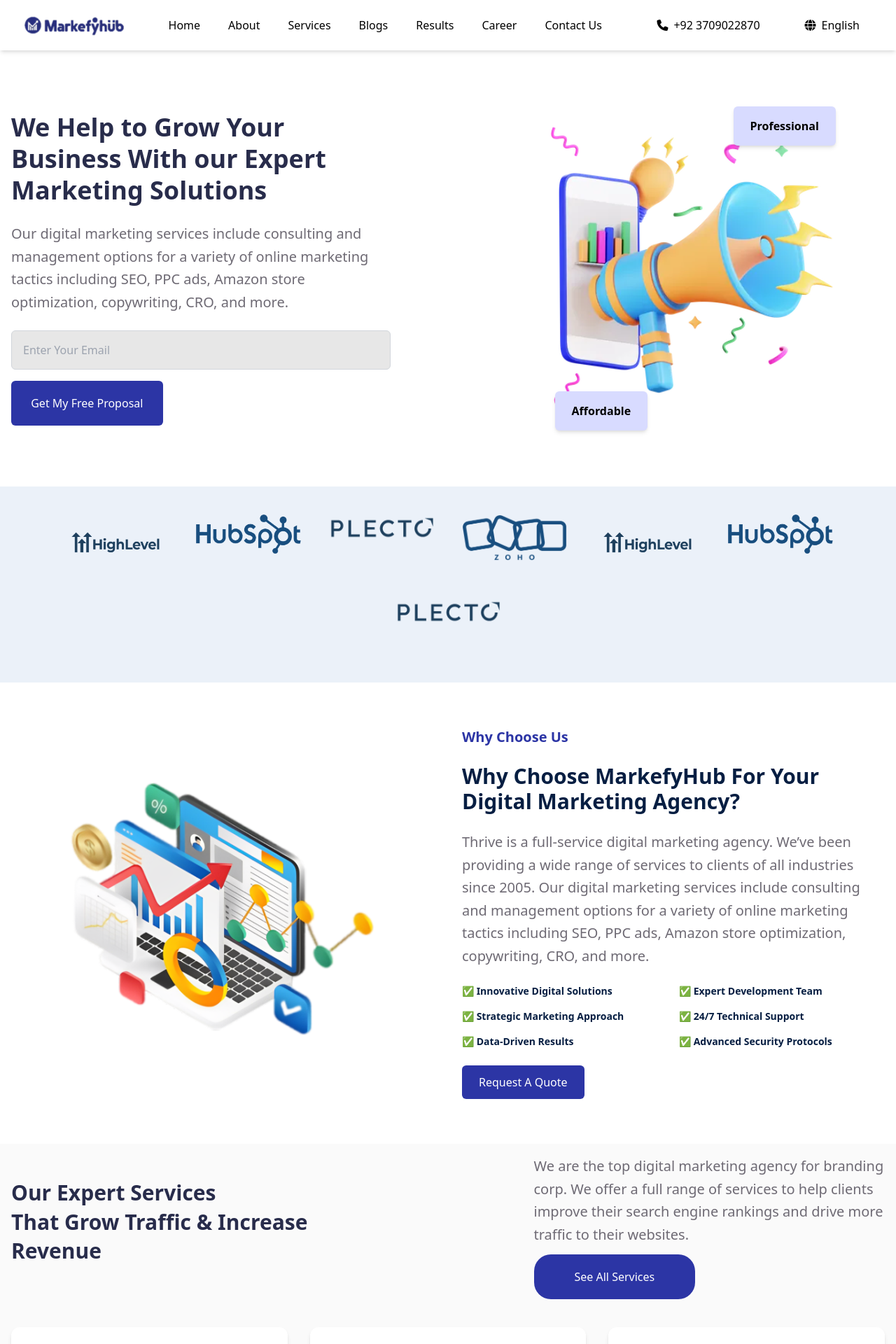
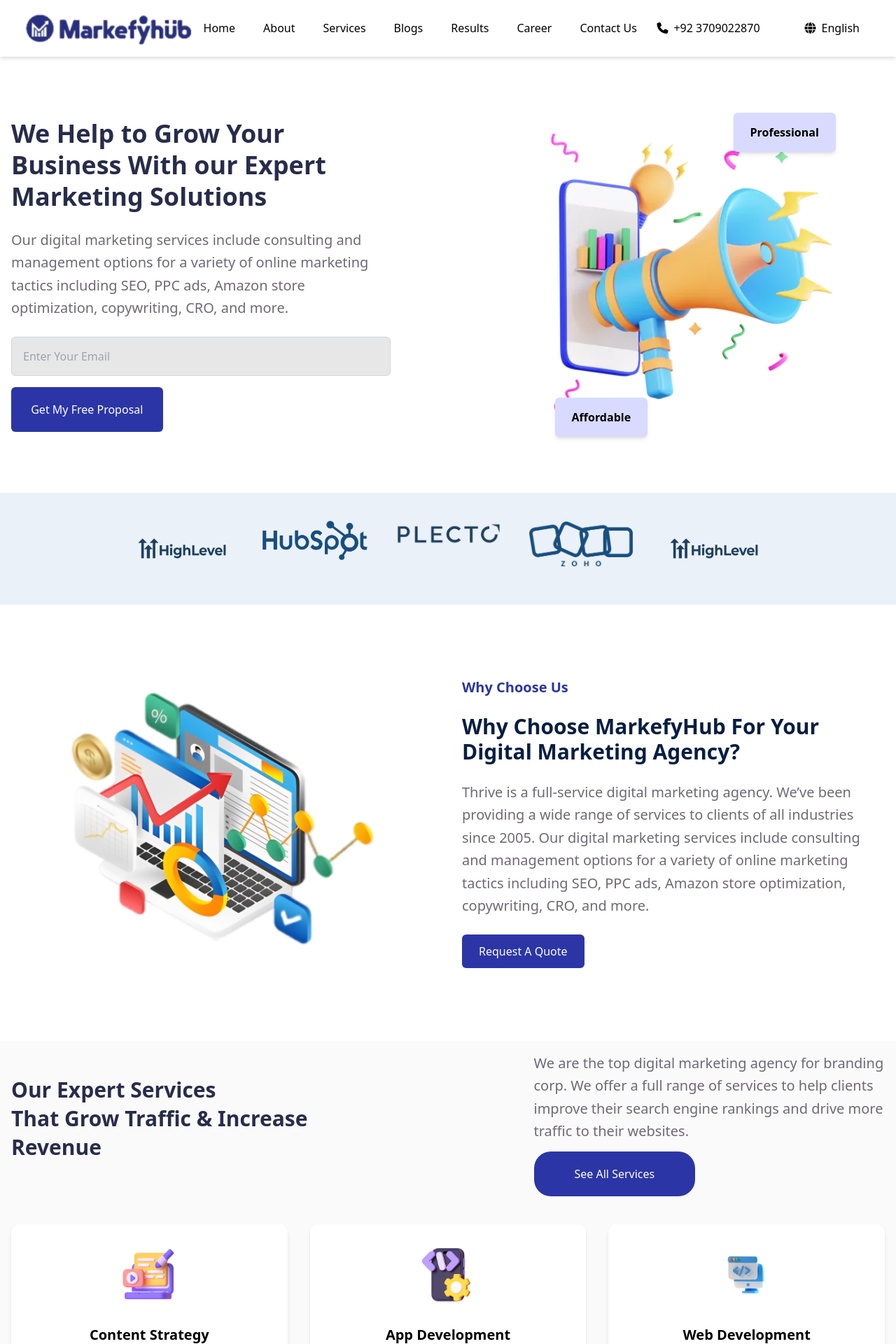
Before and after one commit to KhizarArif/Markefyhub_static, a Next.js app: page / in a window 1280 px wide. Shown: the top 1920 px of the page at 70% size. Built offline with nearby package versions, Linux system fonts and the light colour scheme.

Commit message:
Working on Small bugs

```diff
--- a/app/portfolio/page.js
+++ b/app/portfolio/page.js
@@ -4,29 +4,10 @@ import React from "react";
 import Image from "next/image";
 import "@fortawesome/fontawesome-free/css/all.min.css";
 import Feedback from "@/components/Feedback";
-import { Swiper, SwiperSlide } from "swiper/react";
 import "swiper/css";
-import { Autoplay, Pagination } from "swiper/modules";
-import MultiRowCarousel from "@/components/MultiRowCarousel";
+import MainPortfolio from "./../../components/MainPortfolio";
 
 const about = () => {
-  const images = [
-    "/portfolio/1.jpg",
-    "/portfolio/2.jpg",
-    "/portfolio/3.jpg",
-    "/portfolio/design1.jpg",
-    "/portfolio/design2.jpg",
-    "/portfolio/design3.jpg",
-    "/portfolio/design4.jpg",
-    "/portfolio/design5.jpeg",
-    "/portfolio/design6.jpg",
-    "/portfolio/design7.jpeg",
-    "/portfolio/design8.jpg",
-    "/portfolio/design9.jpg",
-    "/portfolio/design10.jpg",
-    "/portfolio/design11.jpg",
-  ];
-
   return (
     <main className="flex flex-col items-center w-full">
       <section className="flex flex-col md:flex-row items-center max-w-7xl w-full px-4 py-16 mx-auto gap-10">
@@ -64,7 +45,7 @@ const about = () => {
           "/main4.png",
           "/main1.png",
           "/main2.png",
-          "/main3.png",
+          "/main3.png"
         ].map((logo, index) => (
           <div key={index} className="w-30 h-20 relative">
             <Image
@@ -89,17 +70,8 @@ const about = () => {
           Online Presence And Achieve Growth.
         </p>
 
-        {/* Category Tabs */}
-        {/* <div className="flex flex-wrap justify-center gap-6 mt-8 font-medium text-sm md:text-base">
-          <span className="hover:text-[#5751E1] cursor-pointer">All</span>
-          <span className="hover:text-[#5751E1] cursor-pointer">Website</span>
-          <span className="hover:text-[#5751E1] cursor-pointer">
-            Social Media
-          </span>
-        </div> */}
-
         {/* Grid of Work Samples */}
-        <MultiRowCarousel images={images} rows={3} />
+        <MainPortfolio />
       </section>
       <Feedback />
     </main>
--- a/components/Feedback.js
+++ b/components/Feedback.js
@@ -1,25 +1,38 @@
-import React from 'react'
+import Link from "next/link";
+import React from "react";
 
 const Feedback = () => {
   return (
     <section className="w-full py-20 bg-[#F5F5F5] text-black">
       <div className="max-w-7xl mx-auto px-6 md:flex md:justify-between md:items-start gap-10">
-
         <div className="md:w-1/2 mb-10 md:mb-0">
           <p className="text-[#2C35A5] font-semibold mb-2">Contact Us</p>
-                    <h2 className="text-4xl font-bold mb-4">Have Questions? <br /><span className="text-[#2C35A5]">Get in touch!</span></h2>
+          <h2 className="text-4xl font-bold mb-4">
+            Have Questions? <br />
+            <span className="text-[#2C35A5]">Get in touch!</span>
+          </h2>
           <p className="text-gray-700 mb-6">
-                        We are a dynamic team of creative minds and strategic thinkers, dedicated to helping businesses thrive in the digital landscape.
+            We are a dynamic team of creative minds and strategic thinkers,
+            dedicated to helping businesses thrive in the digital landscape.
           </p>
 
           <div className="flex gap-4">
-                        <a href="#" className="w-10 h-10 border border-black rounded-full flex items-center justify-center hover:bg-[#2C35A5] hover:text-white transition">
+            <a
+              href="#"
+              className="w-10 h-10 border border-black rounded-full flex items-center justify-center hover:bg-[#2C35A5] hover:text-white transition"
+            >
               <i className="fab fa-facebook-f"></i>
             </a>
-                        <a href="#" className="w-10 h-10 border border-black rounded-full flex items-center justify-center hover:bg-[#2C35A5] hover:text-white transition">
+            <a
+              href="#"
+              className="w-10 h-10 border border-black rounded-full flex items-center justify-center hover:bg-[#2C35A5] hover:text-white transition"
+            >
               <i className="fab fa-instagram"></i>
             </a>
-                        <a href="#" className="w-10 h-10 border border-black rounded-full flex items-center justify-center hover:bg-[#2C35A5] hover:text-white transition">
+            <a
+              href="#"
+              className="w-10 h-10 border border-black rounded-full flex items-center justify-center hover:bg-[#2C35A5] hover:text-white transition"
+            >
               <i className="fab fa-linkedin-in"></i>
             </a>
           </div>
@@ -28,10 +41,18 @@ const Feedback = () => {
         <form className="md:w-1/2 space-y-4">
           <div className="flex flex-col md:flex-row gap-4">
             <div className="relative w-full">
-                            <input type="email" placeholder="Email Address" className="w-full px-4 py-3 border border-black rounded-full focus:outline-none" />
+              <input
+                type="email"
+                placeholder="Email Address"
+                className="w-full px-4 py-3 border border-black rounded-full focus:outline-none"
+              />
             </div>
             <div className="relative w-full">
-                            <input type="text" placeholder="Name" className="w-full px-4 py-3 border border-black rounded-full focus:outline-none" />
+              <input
+                type="text"
+                placeholder="Name"
+                className="w-full px-4 py-3 border border-black rounded-full focus:outline-none"
+              />
             </div>
           </div>
 
@@ -43,17 +64,18 @@ const Feedback = () => {
             ></textarea>
           </div>
 
+          <Link href="contact">
             <button
               type="submit"
               className="mt-2 px-6 py-3 rounded-full bg-[#2C35A5] text-white font-light flex items-center gap-2 hover:bg-[#1f2885] transition"
             >
               <i className="fas fa-paper-plane"></i> Get In Touch
             </button>
+          </Link>
         </form>
-
       </div>
     </section>
-    )
-}
+  );
+};
 
-export default Feedback
+export default Feedback;
--- a/components/HeroSection.js
+++ b/components/HeroSection.js
@@ -4,6 +4,8 @@ import Image from "next/image";
 import React, { useState } from "react";
 import Feedback from "./Feedback";
 import "@fortawesome/fontawesome-free/css/all.min.css";
+import Link from "next/link";
+import MainPortfolio from "./MainPortfolio";
 
 const testimonials = [
   {
@@ -132,9 +134,11 @@ export default function HeroSection() {
               className="flex-1 p-4 rounded-md border border-gray-300 outline-none bg-[#E7E7E7] h-[4rem] text-[#282c4b]"
             />
 
+            <Link href="portfolio">
               <button className="bg-[#2C35A5] w-[40%] text-white px-6 py-3 rounded-md h-[4rem]">
                 Get My Free Proposal
               </button>
+            </Link>
           </div>
         </div>
 
@@ -157,8 +161,6 @@ export default function HeroSection() {
           "/main3.png",
           "/main4.png",
           "/main1.png",
-          "/main2.png",
-          "/main3.png"
         ].map((logo, index) => (
           <div key={index} className="w-30 h-20 relative">
             <Image
@@ -196,24 +198,6 @@ export default function HeroSection() {
             including SEO, PPC ads, Amazon store optimization, copywriting, CRO,
             and more.
           </p>
-
-          <div className="grid grid-cols-2 gap-4 text-sm">
-            {[
-              "Innovative Digital Solutions",
-              "Expert Development Team",
-              "Strategic Marketing Approach",
-              "24/7 Technical Support",
-              "Data-Driven Results",
-              "Advanced Security Protocols"
-            ].map((item, idx) => (
-              <div
-                key={idx}
-                className="flex items-center gap-2 text-[#061E42] font-bold"
-              >
-                ✅ {item}
-              </div>
-            ))}
-          </div>
           <button className="mt-6 bg-[#2C35A5] text-white py-3 px-6 rounded-md">
             Request A Quote
           </button>
@@ -241,9 +225,11 @@ export default function HeroSection() {
                 </p>
               </div>
 
+              <Link href="/services">
                 <button className="bg-[#2C35A5] text-white w-[46%] px-6 py-3 rounded-3xl h-[4rem]">
                   See All Services
                 </button>
+              </Link>
             </div>
           </div>
 
@@ -327,7 +313,7 @@ export default function HeroSection() {
             </button>
           </div>
 
-          <div className="relative">
+          {/* <div className="relative">
             <div className="grid grid-cols-1 sm:grid-cols-2 gap-6">
               {items
                 .slice(currentIndex, currentIndex + visibleCards)
@@ -362,9 +348,9 @@ export default function HeroSection() {
             >
               <i className="fas fa-chevron-right text-[#2C35A5]"></i>
             </button>
-          </div>
+          </div> */}
 
-          <div className="flex justify-center space-x-2 mt-4">
+          {/* <div className="flex justify-center space-x-2 mt-4">
             {Array(Math.ceil(items.length / visibleCards))
               .fill(0)
               .map((_, i) => (
@@ -377,7 +363,9 @@ export default function HeroSection() {
                   }`}
                 ></div>
               ))}
-          </div>
+          </div> */}
+
+          <MainPortfolio />
         </div>
       </section>
 
@@ -508,9 +496,11 @@ export default function HeroSection() {
       <section className="w-[100%] py-20 bg-cover px-3 bg-center text-white relative mt-3">
         <div className="flex items-center justify-between mb-10">
           <h2 className="text-3xl font-bold text-black">Our Features Jobs</h2>
-          <button className="bg-[#2C35A5] text-black text-sm font-medium px-6 py-2 rounded-full hover:bg-blue-700 transition">
+          <Link href="career">
+            <button className="bg-[#2C35A5] text-white text-sm font-medium px-6 py-2 rounded-full hover:bg-blue-700 transition">
               View All →
             </button>
+          </Link>
         </div>
 
         <div className="grid grid-cols-1 md:grid-cols-3 gap-6">
@@ -536,6 +526,7 @@ export default function HeroSection() {
                 {job.salary}
               </p>
 
+              <Link href="/career">
                 <button
                   className={`w-full py-2 text-sm font-medium rounded-full border ${
                     job.filled
@@ -545,6 +536,7 @@ export default function HeroSection() {
                 >
                   Apply Now
                 </button>
+              </Link>
             </div>
           ))}
         </div>
--- /dev/null
+++ b/components/MainPortfolio.jsx
@@ -0,0 +1,25 @@
+import React from "react";
+import MultiRowCarousel from "./MultiRowCarousel";
+
+const MainPortfolio = () => {
+  const images = [
+    "/portfolio/1.jpg",
+    "/portfolio/2.jpg",
+    "/portfolio/3.jpg",
+    "/portfolio/design1.jpg",
+    "/portfolio/design2.jpg",
+    "/portfolio/design3.jpg",
+    "/portfolio/design4.jpg",
+    "/portfolio/design5.jpeg",
+    "/portfolio/design6.jpg",
+    "/portfolio/design7.jpeg",
+    "/portfolio/design8.jpg",
+    "/portfolio/design9.jpg",
+    "/portfolio/design10.jpg",
+    "/portfolio/design11.jpg"
+  ];
+
+  return <MultiRowCarousel images={images} rows={3} />;
+};
+
+export default MainPortfolio;
--- a/components/Navbar.js
+++ b/components/Navbar.js
@@ -5,6 +5,7 @@ import { FaBars, FaTimes } from "react-icons/fa";
 import { ChevronDown, ChevronUp } from "lucide-react";
 import { menuItems } from "@/dummyData/menu";
 import Link from "next/link";
+import Image from "next/image";
 
 export default function Navbar() {
   const [showServices, setShowServices] = useState(false);
@@ -24,7 +25,7 @@ export default function Navbar() {
 
   return (
     <nav className="relative flex w-full justify-between items-center py-4 px-8 shadow-md bg-white z-50">
-      <img src="/logo.png" width={150} height={150} />
+      <Image src="/logo.png" width={250} height={200} alt="logo" />
 
       {/* Hamburger menu icon (only visible on mobile) */}
       <button
@@ -68,7 +69,7 @@ export default function Navbar() {
               {menuItems?.map((item, index) => (
                 <div key={index}>
                   <h3 className="font-semibold mb-2"> {item?.title} </h3>
-                  <ul className="space-y-1 text-sm text-gray-700">
+                  <ul className="space-y-1 text-xs text-gray-700">
                     {item?.subMenu?.map((subItem, subIndex) => (
                       <li key={subIndex}>
                         <Link
@@ -106,7 +107,7 @@ export default function Navbar() {
           Career
         </Link>
         <Link
-          href="/contact"
+          href="contact"
           className="hover:bg-[#2C35A5] hover:text-white text-black px-2 py-2 rounded-md"
         >
           Contact Us
--- a/dummyData/menu.js
+++ b/dummyData/menu.js
@@ -166,6 +166,11 @@ export const menuItems = [
         link: "/services/ui-ux-design"
       },
       {
+        title: "Video Editing",
+        icon: <Film size={20} />,
+        link: "/services/video-editing"
+      },
+      {
         title: "Branding & Graphic Design",
         icon: <Brush size={20} />,
         link: "/services/branding-design"
@@ -186,11 +191,6 @@ export const menuItems = [
         title: "QA Experts",
         icon: <CheckSquare size={20} />,
         link: "/services/qa-experts"
-      },
-      {
-        title: "Video Editing",
-        icon: <Film size={20} />,
-        link: "/services/video-editing"
       },
       {
         title: "Progressive Web Apps",
```
Also changed, not shown: 1 other file (tests, documents, lock files or other folders). Lines whose indentation alone changed are shown as unchanged.
